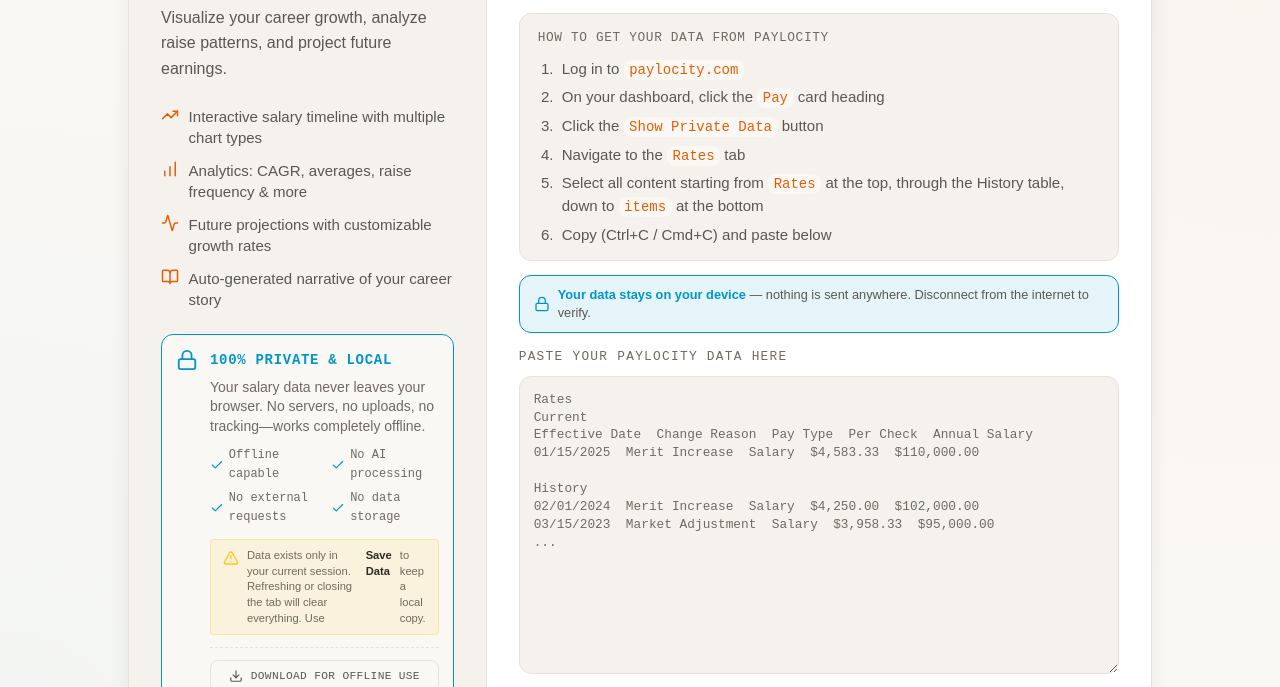
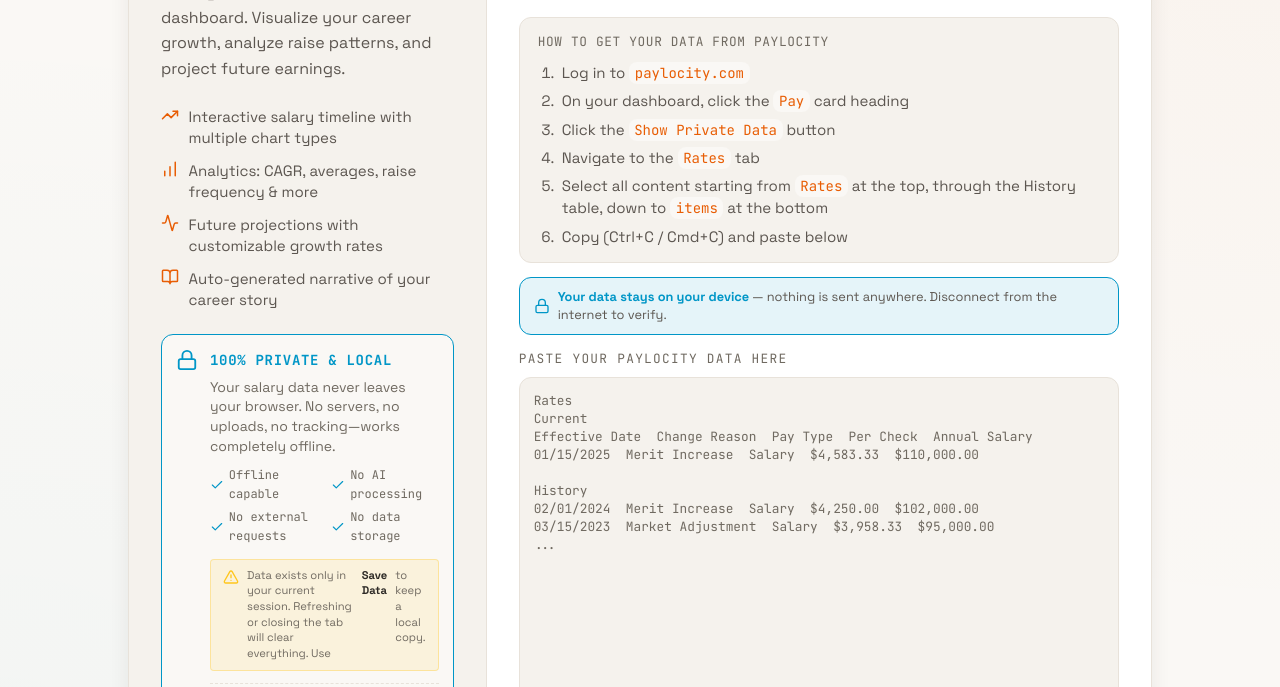
Before and after one commit to tejasgadhia/paylocity-compensation-journey, a website with bundled scripts: page index.html in a window 1280 px wide. Shown: the part 165-852 px from the top of the page. Built offline with nearby package versions, Linux system fonts and the light colour scheme.

Commit message:
Self-host Google Fonts for privacy (closes #33)
- Downloaded 6 font files (JetBrains Mono, Space Grotesk) to assets/fonts/
- Replaced Google Fonts CDN links with local @font-face declarations
- Updated CSP to remove fonts.googleapis.com and fonts.gstatic.com
- Total font size: ~540KB
- Aligns with 100% client-side philosophy
- No external requests for fonts, improving privacy

```diff
--- a/index.html
+++ b/index.html
@@ -6,16 +6,60 @@
     <meta http-equiv="Content-Security-Policy"
           content="default-src 'self';
                    script-src 'self' https://cdn.jsdelivr.net 'unsafe-inline';
-                   style-src 'self' 'unsafe-inline' https://fonts.googleapis.com;
-                   font-src 'self' https://fonts.gstatic.com;
+                   style-src 'self' 'unsafe-inline';
+                   font-src 'self';
                    img-src 'self' data:;
                    connect-src 'none';">
     <title>Compensation Journey</title>
     <!-- Chart.js lazy-loaded dynamically when needed for faster landing page -->
-    <link rel="preconnect" href="https://fonts.googleapis.com">
-    <link rel="preconnect" href="https://fonts.gstatic.com" crossorigin>
-    <!-- Optimized: Reduced from 4 families to 2, removed unused weight 500 -->
-    <link href="https://fonts.googleapis.com/css2?family=JetBrains+Mono:wght@400;600;700&family=Space+Grotesk:wght@400;600;700&display=swap" rel="stylesheet">
+    <style>
+        /* ========================================
+           SELF-HOSTED FONTS (Closes #33)
+           ======================================== */
+
+        @font-face {
+            font-family: 'JetBrains Mono';
+            font-style: normal;
+            font-weight: 400;
+            font-display: swap;
+            src: url('assets/fonts/jetbrains-mono-400.ttf') format('truetype');
+        }
+        @font-face {
+            font-family: 'JetBrains Mono';
+            font-style: normal;
+            font-weight: 600;
+            font-display: swap;
+            src: url('assets/fonts/jetbrains-mono-600.ttf') format('truetype');
+        }
+        @font-face {
+            font-family: 'JetBrains Mono';
+            font-style: normal;
+            font-weight: 700;
+            font-display: swap;
+            src: url('assets/fonts/jetbrains-mono-700.ttf') format('truetype');
+        }
+        @font-face {
+            font-family: 'Space Grotesk';
+            font-style: normal;
+            font-weight: 400;
+            font-display: swap;
+            src: url('assets/fonts/space-grotesk-400.ttf') format('truetype');
+        }
+        @font-face {
+            font-family: 'Space Grotesk';
+            font-style: normal;
+            font-weight: 600;
+            font-display: swap;
+            src: url('assets/fonts/space-grotesk-600.ttf') format('truetype');
+        }
+        @font-face {
+            font-family: 'Space Grotesk';
+            font-style: normal;
+            font-weight: 700;
+            font-display: swap;
+            src: url('assets/fonts/space-grotesk-700.ttf') format('truetype');
+        }
+    </style>
     <style>
         /* ========================================
            CSS CUSTOM PROPERTIES - THEMES
```
Also changed, not shown: assets/fonts/jetbrains-mono-400.ttf (added), assets/fonts/jetbrains-mono-600.ttf (added), assets/fonts/jetbrains-mono-700.ttf (added), assets/fonts/space-grotesk-400.ttf (added), assets/fonts/space-grotesk-600.ttf (added), assets/fonts/space-grotesk-700.ttf (added).
